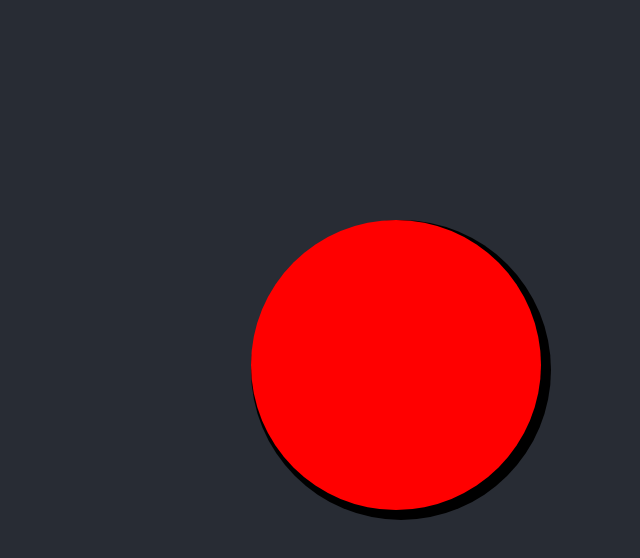
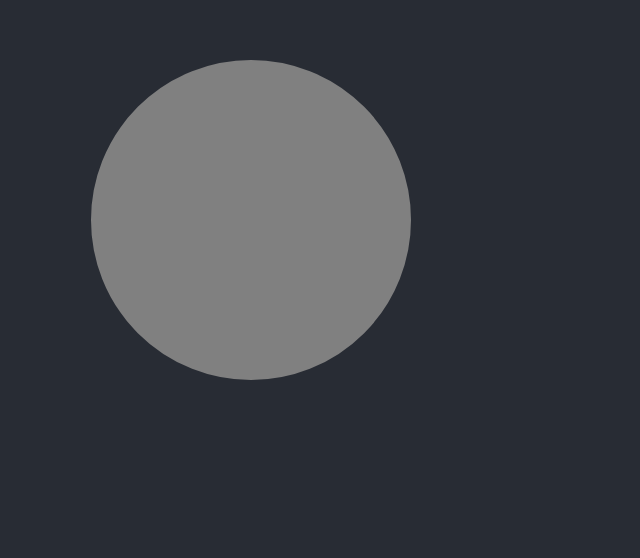
Before and after one commit to tallua/sprint-timer, a React (Create React App) app: page / in a window 1280 px wide. Shown: the part 180-738 px from the top of the page, without its empty margins (389-1029 px from the left). Built offline with nearby package versions, Linux system fonts and the light colour scheme.

Commit message:
draw a clock

```diff
--- a/src/components/timers/circle-timer.css
+++ b/src/components/timers/circle-timer.css
@@ -1,23 +1,28 @@
 
 .circle-timer {
-  display: block;
+  position: relative;
+
+  width: calc(40vmin);
+  height: calc(40vmin);
 
   margin: auto;
 }
 
 .circle-timer-background {
-  position: fixed;
+  position: absolute;
+  left: 0px;
+  top: 0px;
 
-  fill: black;
-
-  width:300px;
-  height:300px;
+  width:100%;
+  height:100%;
 }
 .circle-timer-foreground {
-  position: fixed;
+  position: absolute;
+  transform: rotate(-90deg);
 
-  fill: red;
+  left: 4px;
+  top: 4px;
 
-  width:290px;
-  height:290px;
+  width:calc(100% - 8px);
+  height:calc(100% - 8px);
 }
--- a/src/components/timers/circle-timer.tsx
+++ b/src/components/timers/circle-timer.tsx
@@ -3,14 +3,23 @@ import { useStopwatch, useTimer } from '../../hooks/useTimer';
 import './circle-timer.css'
 
 const Circle: FunctionComponent<{
-  className?: string
+  className?: string,
+  color: string,
+  percentage: number
 }> = (props) => {
+  const percentage = props.percentage;
   return (
-    <svg className={props.className}>
+    <svg viewBox="0 0 63.662 63.662"
+      className={props.className}>
       <circle
-        cx={'50%'}
-        cy={'50%'}
-        r={'50%'}/>
+        cx={'31.831'}
+        cy={'31.831'}
+        r={'15.9155'}
+        fill={'none'}
+        stroke={props.color}
+        strokeWidth={'31.831'}
+        strokeDasharray={`${percentage} 100`}
+        />
     </svg>
   )
 }
@@ -29,10 +38,13 @@ function range(begin: number, end: number, interval: number) {
 
 export const CircleTimer: FunctionComponent = (props) => {
 
-  const [initTime, ] = useState<number>(36000);
+  const [totalTime,] = useState<number>(3600);
+  const [currentTime, setCurrentTime] = useState<number>(0);
 
   const [resetTimer] = useTimer((ms) => {
-    console.log(ms);
+    if (totalTime < ms)
+      ms = totalTime;
+    setCurrentTime(ms);
   }, 100);
 
   const [startStopwatch] = useStopwatch((ms) => {
@@ -42,17 +54,21 @@ export const CircleTimer: FunctionComponent = (props) => {
   useEffect(() => {
     resetTimer();
     startStopwatch(
-      initTime,
-      range(0, 1, 0.1).map((v) => v * initTime));
-  // eslint-disable-next-line react-hooks/exhaustive-deps
-  }, [initTime]);
+      totalTime,
+      range(0, 1, 0.1).map((v) => v * totalTime));
+    // eslint-disable-next-line react-hooks/exhaustive-deps
+  }, [totalTime]);
 
   return (
     <div className="circle-timer">
       <Circle
-        className="circle-timer-background"/>
+        className="circle-timer-background"
+        color='grey'
+        percentage={100} />
       <Circle
-        className="circle-timer-foreground"/>
+        className="circle-timer-foreground"
+        color='red'
+        percentage={100 - 100 * currentTime / totalTime} />
     </div>
   );
 }
```
